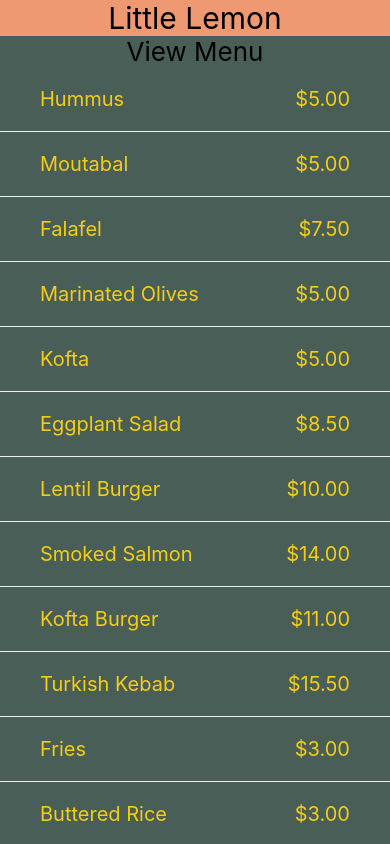
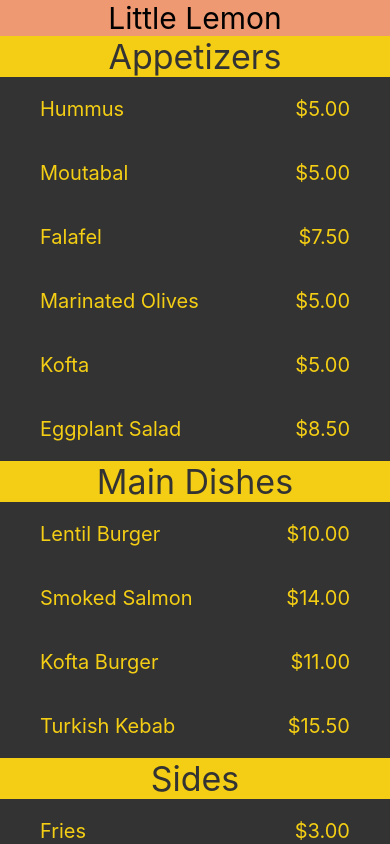
Before and after one commit to HarithaGane99/Little-Lemon, a React Native app: screen / in a window 390 px wide. Built offline with nearby package versions, Linux system fonts and the light colour scheme.

Commit message:
SectionList

```diff
--- a/src/components/MenuItems.tsx
+++ b/src/components/MenuItems.tsx
@@ -1,59 +1,85 @@
 /* eslint-disable prettier/prettier */
-import { FlatList,  StyleSheet, Text, View } from 'react-native'
+import { SectionList,  StyleSheet, Text, View } from 'react-native'
 import React from 'react';
 
 const menuItemsToDisplay = [
-  { name: 'Hummus', price: '$5.00', id: '1A' },
-  { name: 'Moutabal', price: '$5.00', id: '2B' },
-  { name: 'Falafel', price: '$7.50', id: '3C' },
-  { name: 'Marinated Olives', price: '$5.00', id: '4D' },
-  { name: 'Kofta', price: '$5.00', id: '5E' },
-  { name: 'Eggplant Salad', price: '$8.50', id: '6F' },
-  { name: 'Lentil Burger', price: '$10.00', id: '7G' },
-  { name: 'Smoked Salmon', price: '$14.00', id: '8H' },
-  { name: 'Kofta Burger', price: '$11.00', id: '9I' },
-  { name: 'Turkish Kebab', price: '$15.50', id: '10J' },
+  {
+    title: 'Appetizers',
+    data: [
+      { name: 'Hummus', price: '$5.00' },
+      { name: 'Moutabal', price: '$5.00' },
+      { name: 'Falafel', price: '$7.50' },
+      { name: 'Marinated Olives', price: '$5.00' },
+      { name: 'Kofta', price: '$5.00' },
+      { name: 'Eggplant Salad', price: '$8.50' },
+    ],
+  },
+  {
+    title: 'Main Dishes',
+    data: [
+      { name: 'Lentil Burger', price: '$10.00' },
+      { name: 'Smoked Salmon', price: '$14.00' },
+      { name: 'Kofta Burger', price: '$11.00' },
+      { name: 'Turkish Kebab', price: '$15.50' },
+    ],
+  },
+  {
+    title: 'Sides',
+    data: [
       { name: 'Fries', price: '$3.00', id: '11K' },
-  { name: 'Buttered Rice', price: '$3.00', id: '12L' },
-  { name: 'Bread Sticks', price: '$3.00', id: '13M' },
-  { name: 'Pita Pocket', price: '$3.00', id: '14N' },
-  { name: 'Lentil Soup', price: '$3.75', id: '15O' },
-  { name: 'Greek Salad', price: '$6.00', id: '16Q' },
-  { name: 'Rice Pilaf', price: '$4.00', id: '17R' },
-  { name: 'Baklava', price: '$3.00', id: '18S' },
-  { name: 'Tartufo', price: '$3.00', id: '19T' },
-  { name: 'Tiramisu', price: '$5.00', id: '20U' },
-  { name: 'Panna Cotta', price: '$5.00', id: '21V' },
+      { name: 'Buttered Rice', price: '$3.00' },
+      { name: 'Bread Sticks', price: '$3.00' },
+      { name: 'Pita Pocket', price: '$3.00' },
+      { name: 'Lentil Soup', price: '$3.75' },
+      { name: 'Greek Salad', price: '$6.00' },
+      { name: 'Rice Pilaf', price: '$4.00' },
+    ],
+  },
+  {
+    title: 'Desserts',
+    data: [
+      { name: 'Baklava', price: '$3.00' },
+      { name: 'Tartufo', price: '$3.00' },
+      { name: 'Tiramisu', price: '$5.00' },
+      { name: 'Panna Cotta', price: '$5.00' },
+    ],
+  },
 ]
 
 
 const Seperator = ()=><View style={styles.seperator}></View>
 
-const Header=()=><Text style={styles.headerText}>View Menu</Text>
-
-const Footer = ()=><Text style={styles.footerText}>All rights reserved by Little Lemon, 2024</Text>
+const Footer = ()=><View style={styles.footer}><Text style={styles.footerText}>All rights reserved by Little Lemon, 2024</Text></View>
 
 
-const Item = ({ name,price }) => (
+const Item = ({ name,price}) => {
+  return(
       <View style={styles.itemsContainer}>
         <Text style={styles.itemText}>{name}</Text>
         <Text style={styles.itemText}>{price}</Text>
       </View>
   )
+}
+
 
 const MenuItems = () => {
 
-  const renderItem = ({ item }) => <Item name={item.name} price={item.price}/>
+  const renderItem = ({item}) => <Item name={item.name} price={item.price}/>;
 
+  const renderSectionHeader = ({section : {title}})=>(
+    <View style={styles.headerStyle}>
+      <Text style={styles.sectionHeader}>{title}</Text>
+    </View>
+  )
   return (
       <View style={styles.menuContainer} >
-        <FlatList
-            data={menuItemsToDisplay}
-            keyExtractor={item => item.id}
+        <SectionList
+          keyExtractor={(item,index)=>item+index}
+          sections={menuItemsToDisplay}
           renderItem={renderItem}
-            ItemSeparatorComponent={Seperator}
-            ListHeaderComponent={Header}
-            ListFooterComponent={Footer}/>
+          renderSectionHeader={renderSectionHeader}
+          ListFooterComponent={Footer}
+        />
       </View>
   )
 }
@@ -63,6 +89,7 @@ export default MenuItems;
 const styles = StyleSheet.create({
   menuContainer: {
     flex:1,
+    backgroundColor:'#333333',
   },
 
   itemText: {
@@ -88,5 +115,19 @@ const styles = StyleSheet.create({
     fontSize: 18,
     color: 'black',
     textAlign:'center',
-  }
+  },
+  sectionHeader: {
+    backgroundColor: '#F4CE14',
+    color: '#333333',
+    fontSize: 34,
+    flexWrap: 'wrap',
+    textAlign: 'center',
+  },
+  footer:{
+    backgroundColor:'#EE9972',
+    marginBottom:10,
+  },
+  headerStyle: {
+    backgroundColor: '#F4CE14',
+  },
 })
```
Lines whose indentation alone changed are shown as unchanged.
